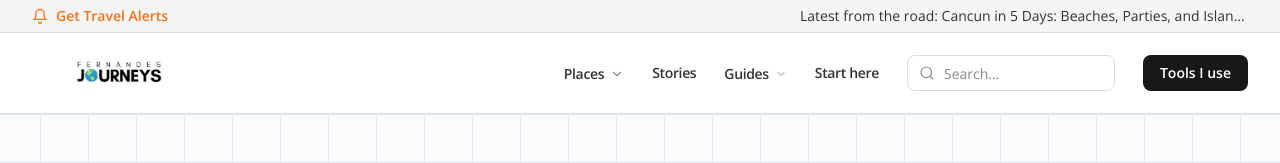
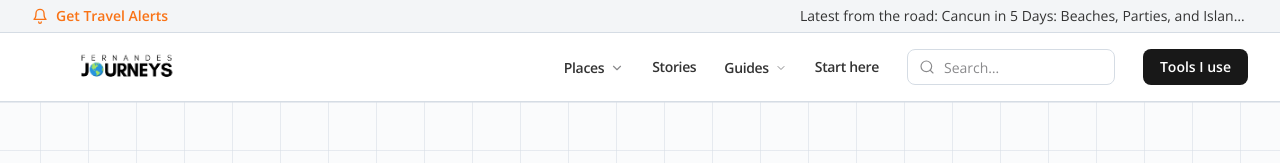
Before and after one commit to aafernands/alex-journeys, a Next.js app: page / in a window 1280 px wide. Shown: the top 163 px of the page. Built offline with nearby package versions, Linux system fonts and the light colour scheme.

Commit message:
Scale logo up without growing the header bar
Slightly larger logo with negative vertical margin so the navbar padding and overall height stay the same.

```diff
--- a/src/components/Header.tsx
+++ b/src/components/Header.tsx
@@ -156,7 +156,7 @@ export function Header({ latestPost = null }: Props) {
         </div>
       </div>
 
-      <div className="section-shell relative flex items-center justify-between gap-3 py-3.5 md:py-4">
+      <div className="section-shell relative flex items-center justify-between gap-3 py-3 md:py-3.5">
         {/* Mobile: search (left) */}
         <button
           type="button"
@@ -207,7 +207,7 @@ export function Header({ latestPost = null }: Props) {
             width={200}
             height={55}
             priority
-            className="h-10 w-auto max-w-[min(58vw,14rem)] object-contain sm:h-11 md:h-12 md:max-w-none"
+            className="h-11 w-auto max-w-[min(64vw,16rem)] -my-1 object-contain sm:h-12 md:h-[3.25rem] md:max-w-none md:-my-1.5"
           />
         </Link>
 
```
